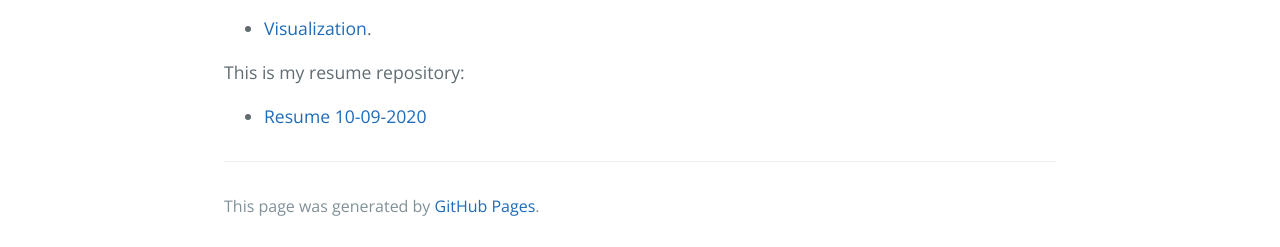
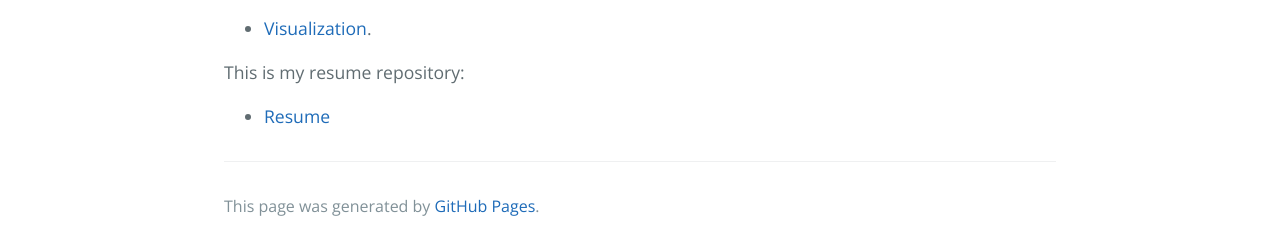
Before and after one commit to eengleman/eengleman.github.io, a Jekyll site: the page built from index.md, in a window 1280 px wide. Shown: the part 870-1117 px from the top of the page. Built offline with Jekyll 4.4.1, drawn with Linux system fonts in a browser that asks for light colours; our own code applies the rules of GitHub Pages for plain Markdown files.

Commit message:
Update index.md

```diff
--- a/index.md
+++ b/index.md
@@ -10,4 +10,4 @@ This is content I've developed for my courses:
 - [Visualization](/graphing/index.md).
 
 This is my resume repository:
-- [Resume 10-09-2020](https://github.com/eengleman/resume)
+- [Resume](https://github.com/eengleman/resume)
```
